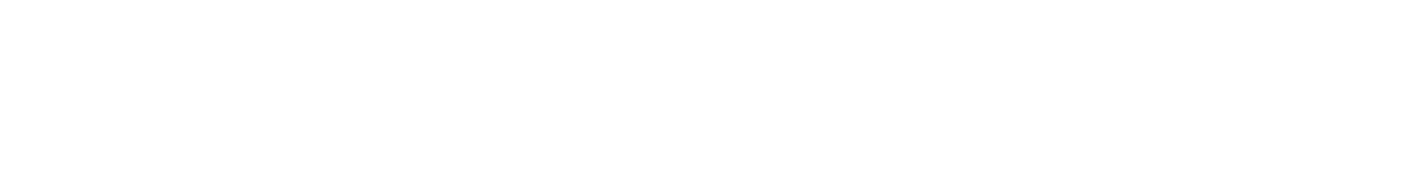
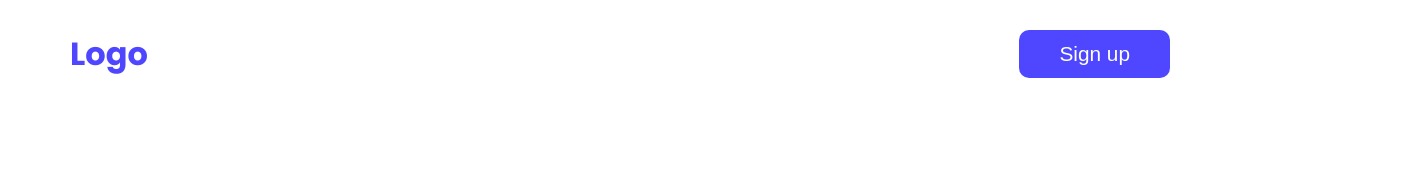
Before and after one commit to sawon687/sawon687-web-dev-portfolio-assignment-01, a plain HTML site: page index.html in a window 1280 px wide. Shown: the whole page, 1410 px wide, since content can reach past the window. Drawn offline with Linux system fonts and the light colour scheme.

Commit message:
added header navbar logo and button

```diff
--- a/index.html
+++ b/index.html
@@ -7,6 +7,14 @@
     <link rel="stylesheet" href="styless/index.css">
 </head>
 <body>
+    <header>
+         <nav>
+            <h1 class="primary-color logo">Logo</h1>
+            <ul>
+                <li><a href=""><button class="btn">Sign up</button></a></li>
+            </ul>
 
+        </nav>
+    </header>
 </body>
 </html>
--- a/styless/index.css
+++ b/styless/index.css
@@ -0,0 +1,50 @@
+@import url('https://fonts.googleapis.com/css2?family=Open+Sans:ital,wght@0,300..800;1,300..800&family=Poppins:ital,wght@0,100;0,200;0,300;0,400;0,500;0,600;0,700;0,800;0,900;1,100;1,200;1,300;1,400;1,500;1,600;1,700;1,800;1,900&family=Raleway:ital,wght@0,100..900;1,100..900&family=Roboto:ital,wght@0,100;0,300;0,400;0,500;0,700;0,900;1,100;1,300;1,400;1,500;1,700;1,900&display=swap');
+
+*{
+    margin: 0px;
+    padding: 0px;
+    box-sizing: border-box;
+
+}
+
+.primary-color{
+ color:#4E47FF;
+}
+body{
+    height: 100vh;
+    display: flex;
+    justify-content: center;
+    font-family: "Poppins", sans-serif;
+  font-weight: 400;
+  font-style: normal;
+  background-color: #ffffff;
+}
+.logo{
+   font-size: 2rem;
+
+}
+nav{
+    width: 1140px;
+    height: 151px;
+    display: flex;
+
+    margin-top: 30px;
+    justify-content: space-between;
+   margin-inline: 200px;
+
+}
+nav ul li   {
+  list-style: none;
+  margin-right: 40px;
+
+}
+
+.btn{
+    background-color: #4E47FF;
+    padding: 12px 40px;
+    border: none;
+    color: #fff;
+    border-radius: 10px;
+    font-size: 1.3rem;
+
+}
```
